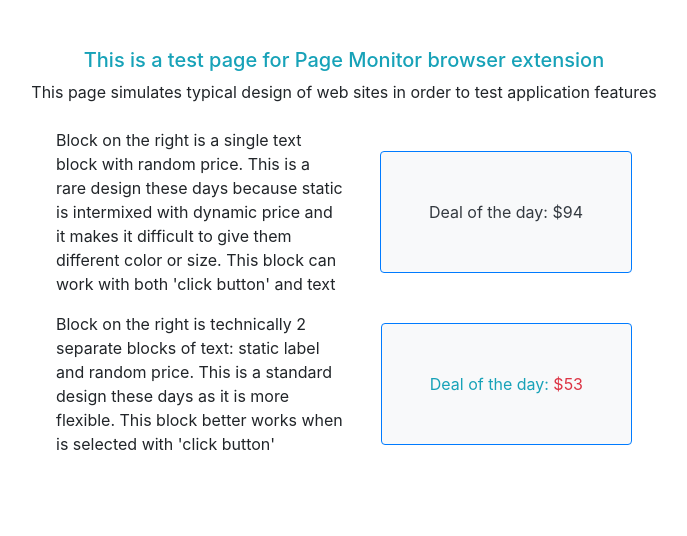
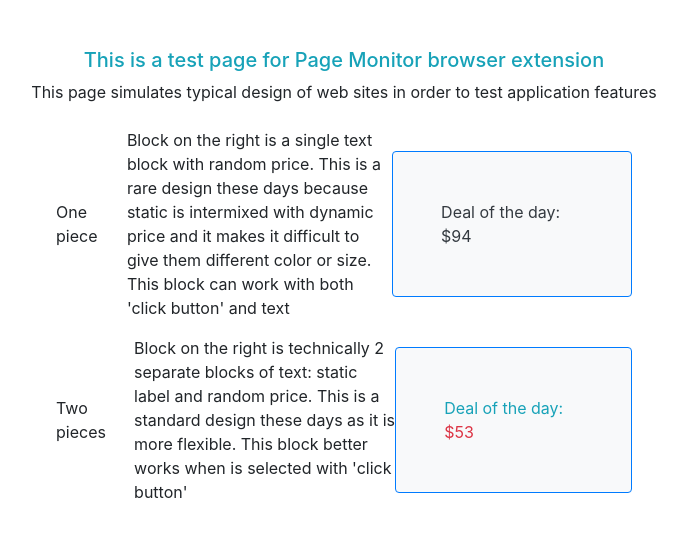
Before and after one commit to stolbivi/stolbivi.github.io, a plain HTML site: page index.html in a window 1280 px wide. Shown: the whole page, without its empty margins (296-983 px from the left). Drawn offline with nearby package versions, Linux system fonts and the light colour scheme.

Commit message:
Test page

```diff
--- a/index.html
+++ b/index.html
@@ -4,23 +4,33 @@
     <!-- Required meta tags -->
     <meta charset="utf-8">
     <meta name="viewport" content="width=device-width, initial-scale=1, shrink-to-fit=no">
-    <link rel="stylesheet" href="https://cdn.jsdelivr.net/npm/bootstrap@4.6.0/dist/css/bootstrap.min.css" integrity="sha384-B0vP5xmATw1+K9KRQjQERJvTumQW0nPEzvF6L/Z6nronJ3oUOFUFpCjEUQouq2+l" crossorigin="anonymous">
+    <link rel="stylesheet" href="https://cdn.jsdelivr.net/npm/bootstrap@4.6.0/dist/css/bootstrap.min.css"
+          integrity="sha384-B0vP5xmATw1+K9KRQjQERJvTumQW0nPEzvF6L/Z6nronJ3oUOFUFpCjEUQouq2+l" crossorigin="anonymous">
     <title>Page Monitor Test Page</title>
 </head>
 <body>
 <div class="d-flex justify-content-center p-5">
     <div class="d-flex w-100 align-items-center flex-column">
-    <h5 class="text-info">This is a test page for Page Monitor browser extension</h5>
-    <p>This page simulates typical design of web sites in order to test application features</p>
-    <div class="d-flex w-50 justify-content-between align-items-center p-2">
-        <div class="w-50">Block on the right is a single text block with random price. This is a rare design these days because static is intermixed with dynamic price and it makes it difficult to give them different color or size. This block can work with both 'click button' and text</div>
-        <div id="single" class="p-5 bg-light border border-primary text-dark rounded">Deal of the day: </div>
-        <script>document.getElementById("single").innerHTML = 'Deal of the day: $'+Math.round(Math.random()*100, 2)</script>
-    </div>
+        <h5 class="text-info">This is a test page for Page Monitor browser extension</h5>
+        <p>This page simulates typical design of web sites in order to test application features</p>
         <div class="d-flex w-50 justify-content-between align-items-center p-2">
-            <div class="w-50">Block on the right is technically 2 separate blocks of text: static label and random price. This is a standard design these days as it is more flexible. This block better works when is selected with 'click button'</div>
-            <div class="p-5 bg-light border border-primary text-dark rounded"><span class="text-info">Deal of the day: </span><span id="separated" class="text-danger"></span></div>
-            <script>document.getElementById("separated").innerHTML = "$"+Math.round(Math.random()*100, 2)</script>
+            <div>One piece</div>
+            <div class="w-50">Block on the right is a single text block with random price. This is a rare design these
+                days because static is intermixed with dynamic price and it makes it difficult to give them different
+                color or size. This block can work with both 'click button' and text
+            </div>
+            <div id="single" class="p-5 bg-light border border-primary text-dark rounded">Deal of the day:</div>
+            <script>document.getElementById("single").innerHTML = 'Deal of the day: $' + Math.round(Math.random() * 100, 2)</script>
+        </div>
+        <div class="d-flex w-50 justify-content-between align-items-center p-2">
+            <div>Two pieces</div>
+            <div class="w-50">Block on the right is technically 2 separate blocks of text: static label and random
+                price. This is a standard design these days as it is more flexible. This block better works when is
+                selected with 'click button'
+            </div>
+            <div class="p-5 bg-light border border-primary text-dark rounded"><span
+                    class="text-info">Deal of the day: </span><span id="separated" class="text-danger"></span></div>
+            <script>document.getElementById("separated").innerHTML = "$" + Math.round(Math.random() * 100, 2)</script>
         </div>
     </div>
 </div>
```
